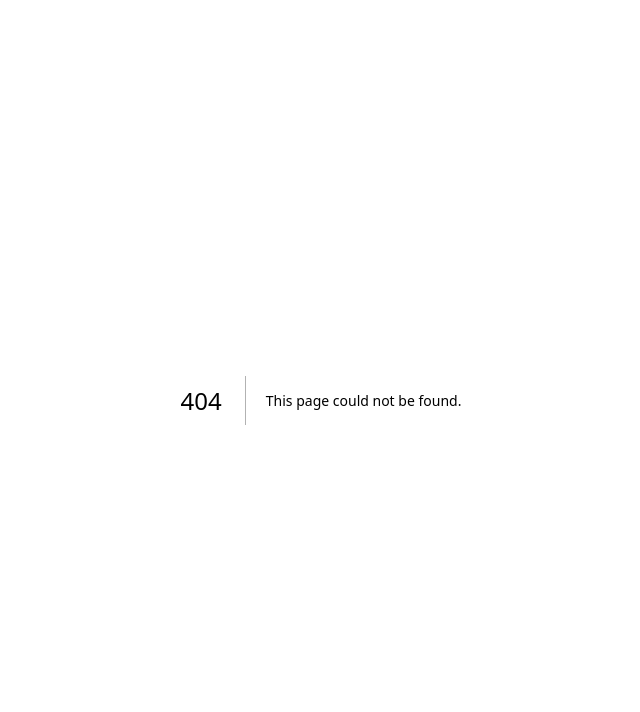
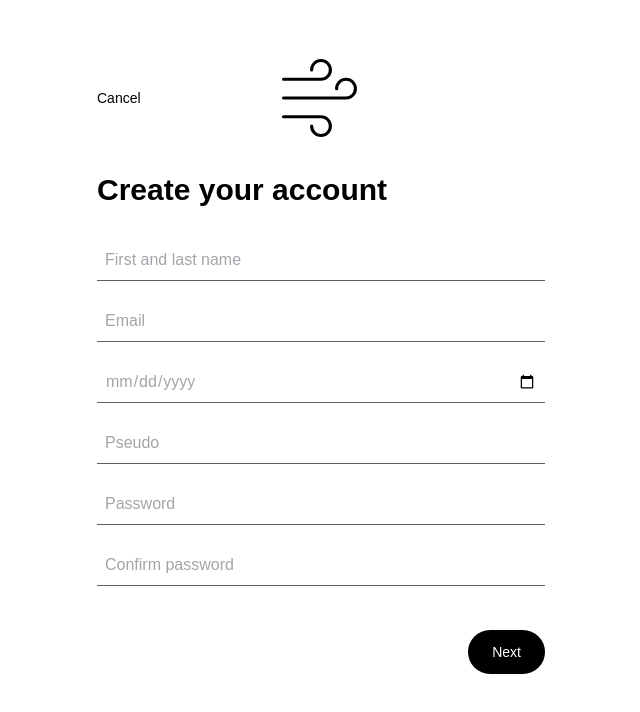
Before and after one commit to MilanCDRS/DAD_Equipe_4, a Next.js app in the folder Breezy/breezy-frontend/: page /auth/register in a window 1280 px wide. Before the commit this address had no page. Shown: the top 712 px of the page, without its empty margins (319-959 px from the left). Built offline with nearby package versions, Linux system fonts and the light colour scheme.

Commit message:
register => /auth

```diff
--- a/Breezy/breezy-frontend/src/app/auth/login/page.js
+++ b/Breezy/breezy-frontend/src/app/auth/login/page.js
@@ -45,7 +45,7 @@ export default function Login() {
           Send and<br />receive messages<br />in real time.
         </h1>
 
-        <Link href="/registration" className="block mb-6">
+        <Link href="/auth/register" className="block mb-6">
           <button className="w-full text-sm text-white bg-black rounded-full px-6 py-3">
             Create an account
           </button>
--- a/Breezy/breezy-frontend/src/app/profile-setup/page.js
+++ b/Breezy/breezy-frontend/src/app/auth/profile-setup/page.js
@@ -24,7 +24,7 @@ export default function CompleteProfilePage() {
       <div className="max-w-md mx-auto w-full">
         <div className="flex items-center justify-between mb-6">
   <div className="w-[70px]">
-    <Link href="/registration" className="text-sm text-black font-medium">Back</Link>
+    <Link href="/auth/register" className="text-sm text-black font-medium">Back</Link>
   </div>
   <div className="flex-1 flex justify-center">
     <MyIcon />
--- a/Breezy/breezy-frontend/src/app/registration/page.js
+++ b/Breezy/breezy-frontend/src/app/auth/register/page.js
@@ -128,7 +128,7 @@ export default function CreateAccountPage() {
           )}
 
           <div className="w-full flex justify-end">
-            <Link href="/profile-setup">
+            <Link href="/auth/profile-setup">
               <button type="submit" className="mt-6 text-sm text-white bg-black rounded-full px-6 py-3">Next</button>
             </Link>
           </div>
```
